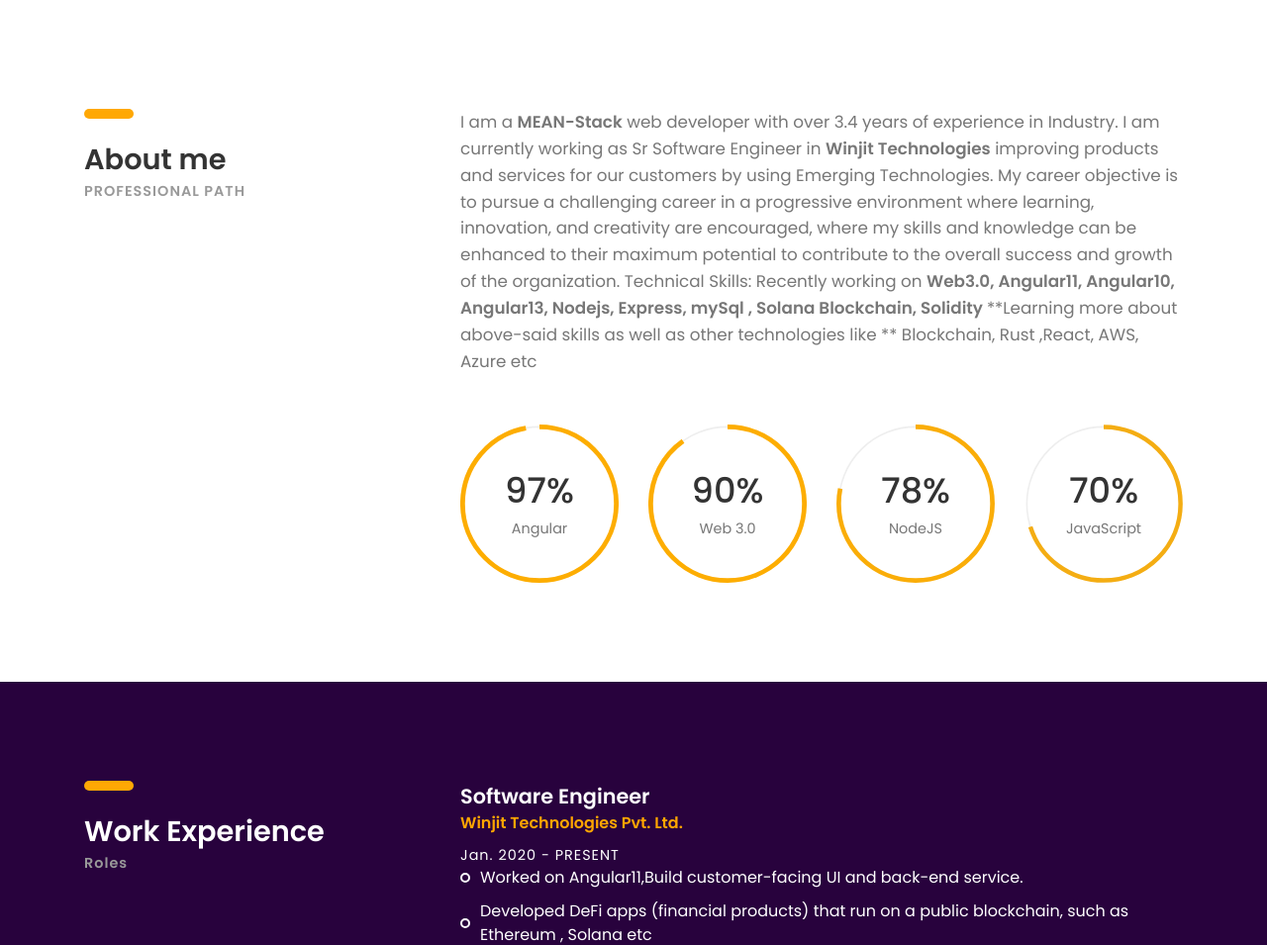
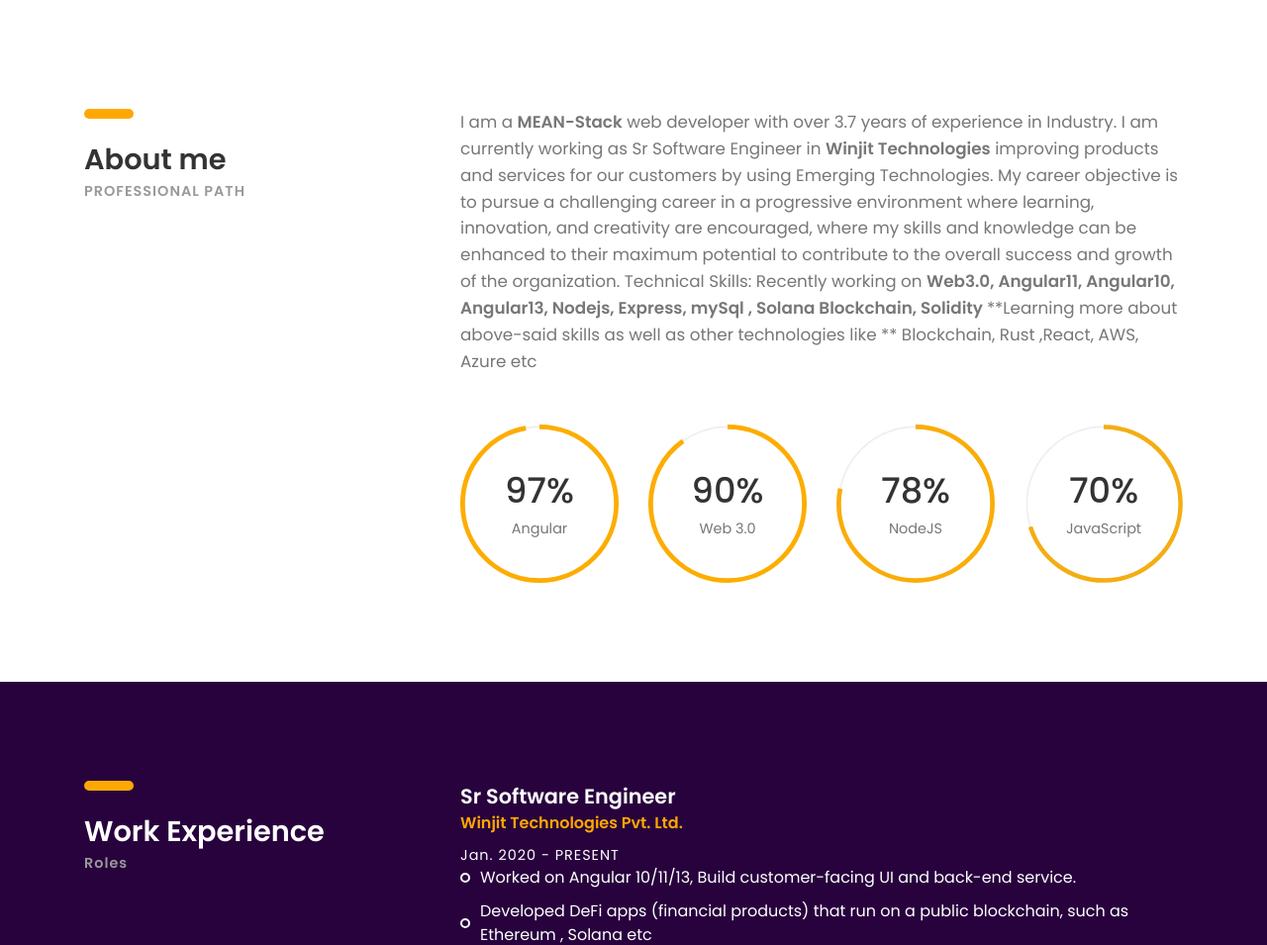
Before and after one commit to RutujaMuppid1997/Rutuja_Muppid, a plain HTML site: page index.html in a window 1280 px wide. Shown: the part 679-1634 px from the top of the page at 99% size. Drawn offline with Linux system fonts and the light colour scheme; files whose address does not match are found by name.

Commit message:
minor changes

```diff
--- a/index.html
+++ b/index.html
@@ -174,7 +174,7 @@
 					</div>
 				</div><!-- col-sm-4 -->
 				<div class="col-sm-8">
-					<p class="margin-b-50">I am a <b>MEAN-Stack</b> web developer with over 3.4 years of experience in Industry. I am currently working as Sr Software Engineer in <b>Winjit Technologies</b> improving products and services for our customers by using Emerging Technologies.
+					<p class="margin-b-50">I am a <b>MEAN-Stack</b> web developer with over 3.7 years of experience in Industry. I am currently working as Sr Software Engineer in <b>Winjit Technologies</b> improving products and services for our customers by using Emerging Technologies.
 
 						My career objective is to pursue a challenging career in a progressive environment where learning, innovation, and creativity are encouraged, where my skills and knowledge can be enhanced to their
 						maximum potential to contribute to the overall success and growth of the organization.
@@ -242,11 +242,11 @@
 				<div class="col-sm-8">
 
 					<div class="experience margin-b-50">
-						<h4><b>Software Engineer</b></h4>
+						<h4><b>Sr Software Engineer</b></h4>
 						<h5 class="font-yellow"><b>Winjit Technologies Pvt. Ltd.</b></h5>
 						<h6 class="margin-t-10">Jan. 2020 - PRESENT</h6>
 						<ul class="list margin-b-30">
-							<li>Worked  on Angular11,Build customer-facing UI and back-end service.</li>
+							<li>Worked  on Angular 10/11/13, Build customer-facing UI and back-end service.</li>
 							<li>Developed DeFi apps (financial products)  that run on a public blockchain, such as Ethereum , Solana etc</li>
 							<li>Code,test and operate Node.js based services.</li>
 							<li>Writing Reusable,testable,and efficient code.</li>
```
